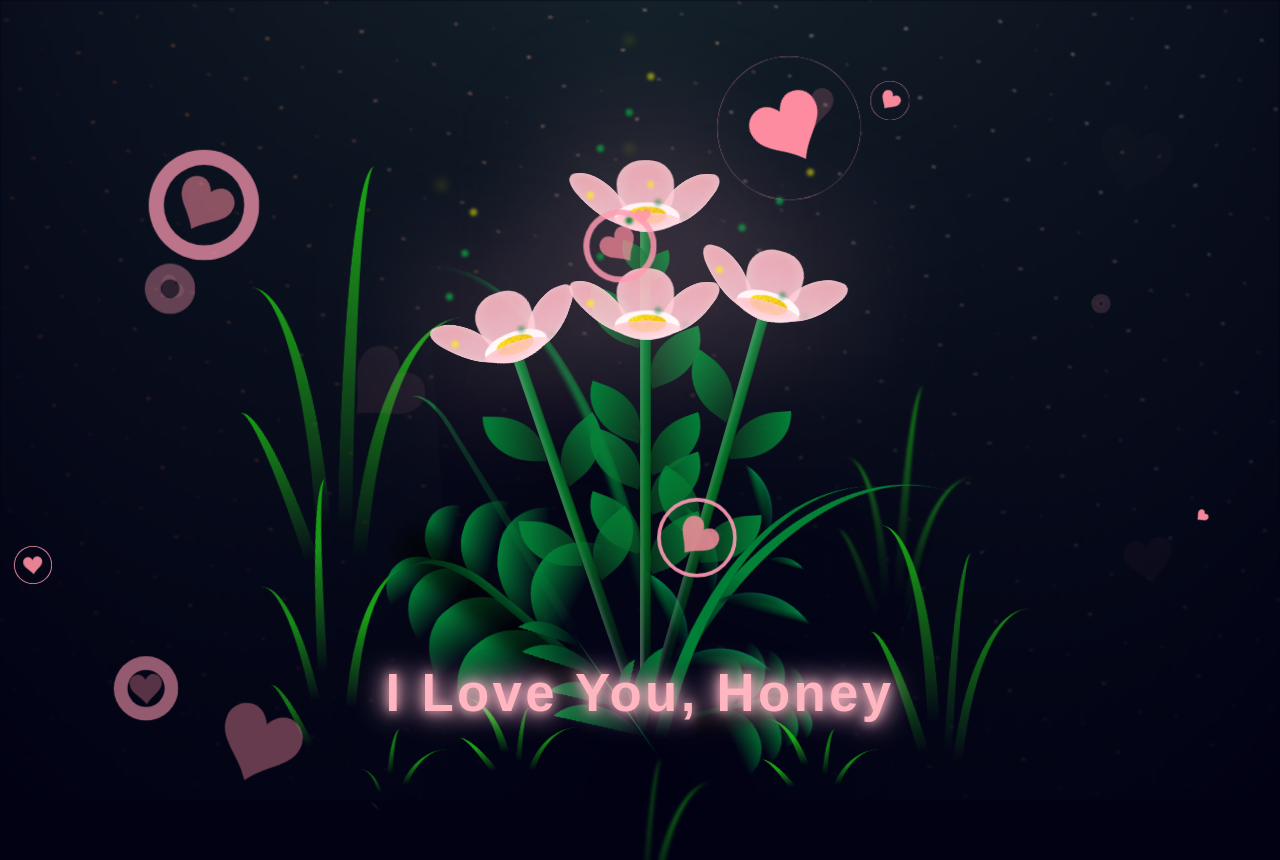
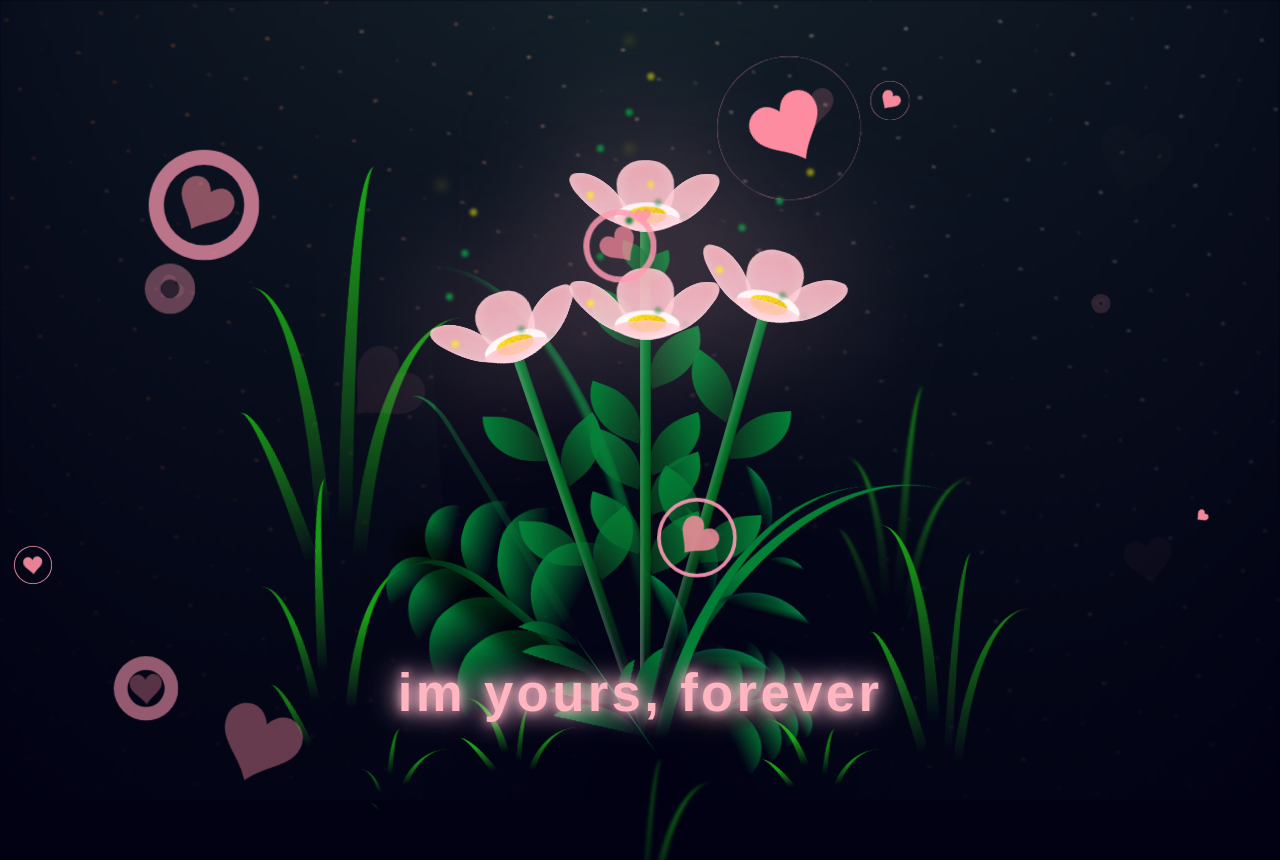
Before and after one commit to giftinn/its-yours, a plain HTML site: page index.html in a window 1280 px wide. Shown: the top 860 px of the page. Drawn offline with Linux system fonts and the light colour scheme.

Commit message:
Update index.html

```diff
--- a/index.html
+++ b/index.html
@@ -334,7 +334,7 @@
 
   <!-- Love Message -->
   <div class="love-message">
-    <h1>I Love You, Honey</h1>
+    <h1>im yours, forever</h1>
   </div>
 
   <script src="./script.js"></script>
```
